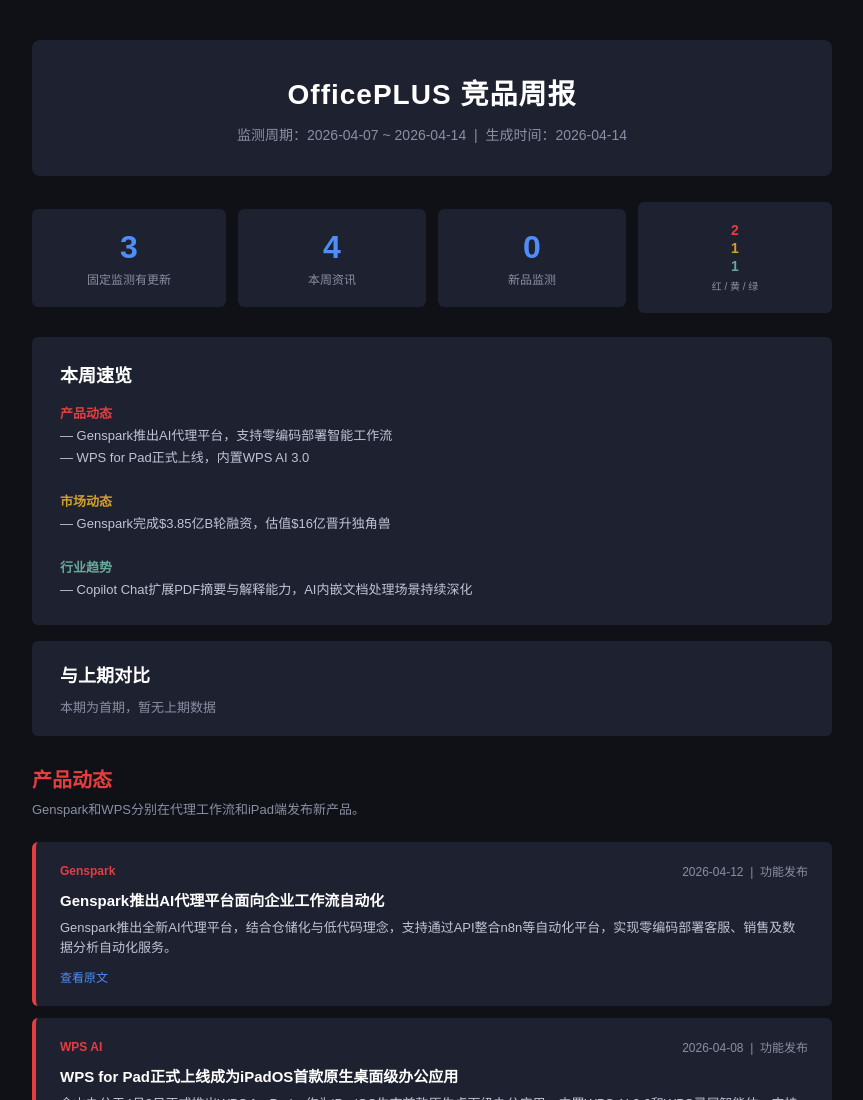
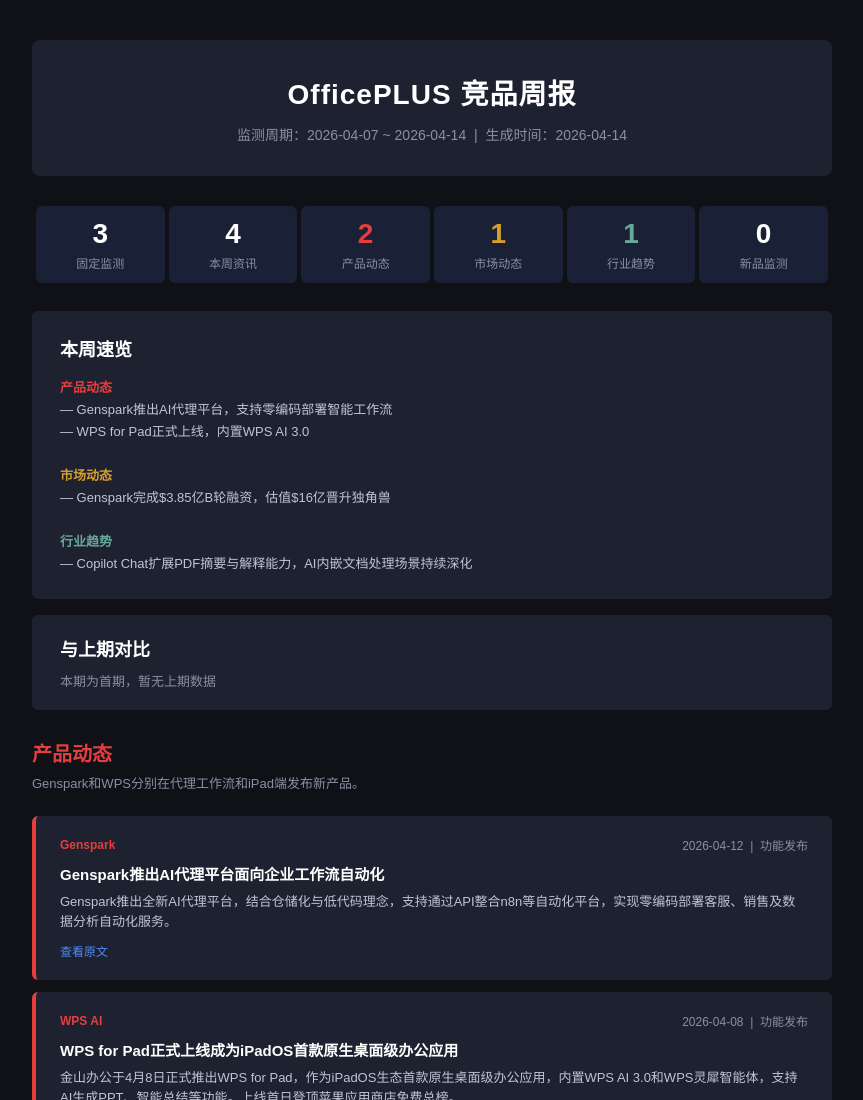
Before and after one commit to lpfrenzy80s-bot/competitive-radar, a plain HTML site: page index.html in a window 1280 px wide. Shown: the top 1100 px of the page, without its empty margins (208-1071 px from the left). Drawn offline with Linux system fonts and the light colour scheme.

Commit message:
Fix: 统计数字区改为6格布局

```diff
--- a/index.html
+++ b/index.html
@@ -19,32 +19,42 @@
 
 <!-- Stats Row -->
 <tr><td style="padding:16px 0;">
-<table width="800" cellpadding="0" cellspacing="0" border="0"><tr>
-<td width="25%" style="padding:0 6px 0 0;">
-<table width="100%" cellpadding="0" cellspacing="0" border="0"><tr><td style="background-color:#1e2130;border-radius:6px;padding:20px;text-align:center;">
+<table width="800" cellpadding="0" cellspacing="4" border="0"><tr>
+<td width="13%" valign="top">
+<table width="100%" cellpadding="0" cellspacing="0" border="0"><tr><td style="background-color:#1a2035;border-radius:6px;padding:12px;text-align:center;">
 <table width="100%" cellpadding="0" cellspacing="0" border="0">
-<tr><td style="font-size:32px;font-weight:bold;color:#4f8ef7;font-family:Arial,'Microsoft YaHei',sans-serif;">3</td></tr>
-<tr><td style="font-size:12px;color:#8a8fa3;padding-top:4px;font-family:Arial,'Microsoft YaHei',sans-serif;">固定监测有更新</td></tr></table>
+<tr><td style="font-size:28px;font-weight:bold;color:#ffffff;font-family:Arial,'Microsoft YaHei',sans-serif;">3</td></tr>
+<tr><td style="font-size:12px;color:#8892a4;padding-top:4px;font-family:Arial,'Microsoft YaHei',sans-serif;">固定监测</td></tr></table>
 </td></tr></table></td>
-<td width="25%" style="padding:0 6px;">
-<table width="100%" cellpadding="0" cellspacing="0" border="0"><tr><td style="background-color:#1e2130;border-radius:6px;padding:20px;text-align:center;">
+<td width="13%" valign="top">
+<table width="100%" cellpadding="0" cellspacing="0" border="0"><tr><td style="background-color:#1a2035;border-radius:6px;padding:12px;text-align:center;">
 <table width="100%" cellpadding="0" cellspacing="0" border="0">
-<tr><td style="font-size:32px;font-weight:bold;color:#4f8ef7;font-family:Arial,'Microsoft YaHei',sans-serif;">4</td></tr>
-<tr><td style="font-size:12px;color:#8a8fa3;padding-top:4px;font-family:Arial,'Microsoft YaHei',sans-serif;">本周资讯</td></tr></table>
+<tr><td style="font-size:28px;font-weight:bold;color:#ffffff;font-family:Arial,'Microsoft YaHei',sans-serif;">4</td></tr>
+<tr><td style="font-size:12px;color:#8892a4;padding-top:4px;font-family:Arial,'Microsoft YaHei',sans-serif;">本周资讯</td></tr></table>
 </td></tr></table></td>
-<td width="25%" style="padding:0 6px;">
-<table width="100%" cellpadding="0" cellspacing="0" border="0"><tr><td style="background-color:#1e2130;border-radius:6px;padding:20px;text-align:center;">
+<td width="13%" valign="top">
+<table width="100%" cellpadding="0" cellspacing="0" border="0"><tr><td style="background-color:#1a2035;border-radius:6px;padding:12px;text-align:center;">
 <table width="100%" cellpadding="0" cellspacing="0" border="0">
-<tr><td style="font-size:32px;font-weight:bold;color:#4f8ef7;font-family:Arial,'Microsoft YaHei',sans-serif;">0</td></tr>
-<tr><td style="font-size:12px;color:#8a8fa3;padding-top:4px;font-family:Arial,'Microsoft YaHei',sans-serif;">新品监测</td></tr></table>
+<tr><td style="font-size:28px;font-weight:bold;color:#e53e3e;font-family:Arial,'Microsoft YaHei',sans-serif;">2</td></tr>
+<tr><td style="font-size:12px;color:#8892a4;padding-top:4px;font-family:Arial,'Microsoft YaHei',sans-serif;">产品动态</td></tr></table>
 </td></tr></table></td>
-<td width="25%" style="padding:0 0 0 6px;">
-<table width="100%" cellpadding="0" cellspacing="0" border="0"><tr><td style="background-color:#1e2130;border-radius:6px;padding:20px;text-align:center;">
+<td width="13%" valign="top">
+<table width="100%" cellpadding="0" cellspacing="0" border="0"><tr><td style="background-color:#1a2035;border-radius:6px;padding:12px;text-align:center;">
 <table width="100%" cellpadding="0" cellspacing="0" border="0">
-<tr><td style="font-size:14px;color:#e53e3e;font-weight:bold;font-family:Arial,'Microsoft YaHei',sans-serif;">2</td></tr>
-<tr><td style="font-size:14px;color:#d69e2e;font-weight:bold;padding-top:2px;font-family:Arial,'Microsoft YaHei',sans-serif;">1</td></tr>
-<tr><td style="font-size:14px;color:#68a89a;font-weight:bold;padding-top:2px;font-family:Arial,'Microsoft YaHei',sans-serif;">1</td></tr>
-<tr><td style="font-size:10px;color:#8a8fa3;padding-top:4px;font-family:Arial,'Microsoft YaHei',sans-serif;">红 / 黄 / 绿</td></tr></table>
+<tr><td style="font-size:28px;font-weight:bold;color:#d69e2e;font-family:Arial,'Microsoft YaHei',sans-serif;">1</td></tr>
+<tr><td style="font-size:12px;color:#8892a4;padding-top:4px;font-family:Arial,'Microsoft YaHei',sans-serif;">市场动态</td></tr></table>
+</td></tr></table></td>
+<td width="13%" valign="top">
+<table width="100%" cellpadding="0" cellspacing="0" border="0"><tr><td style="background-color:#1a2035;border-radius:6px;padding:12px;text-align:center;">
+<table width="100%" cellpadding="0" cellspacing="0" border="0">
+<tr><td style="font-size:28px;font-weight:bold;color:#68a89a;font-family:Arial,'Microsoft YaHei',sans-serif;">1</td></tr>
+<tr><td style="font-size:12px;color:#8892a4;padding-top:4px;font-family:Arial,'Microsoft YaHei',sans-serif;">行业趋势</td></tr></table>
+</td></tr></table></td>
+<td width="13%" valign="top">
+<table width="100%" cellpadding="0" cellspacing="0" border="0"><tr><td style="background-color:#1a2035;border-radius:6px;padding:12px;text-align:center;">
+<table width="100%" cellpadding="0" cellspacing="0" border="0">
+<tr><td style="font-size:28px;font-weight:bold;color:#ffffff;font-family:Arial,'Microsoft YaHei',sans-serif;">0</td></tr>
+<tr><td style="font-size:12px;color:#8892a4;padding-top:4px;font-family:Arial,'Microsoft YaHei',sans-serif;">新品监测</td></tr></table>
 </td></tr></table></td>
 </tr></table>
 </td></tr>
```
